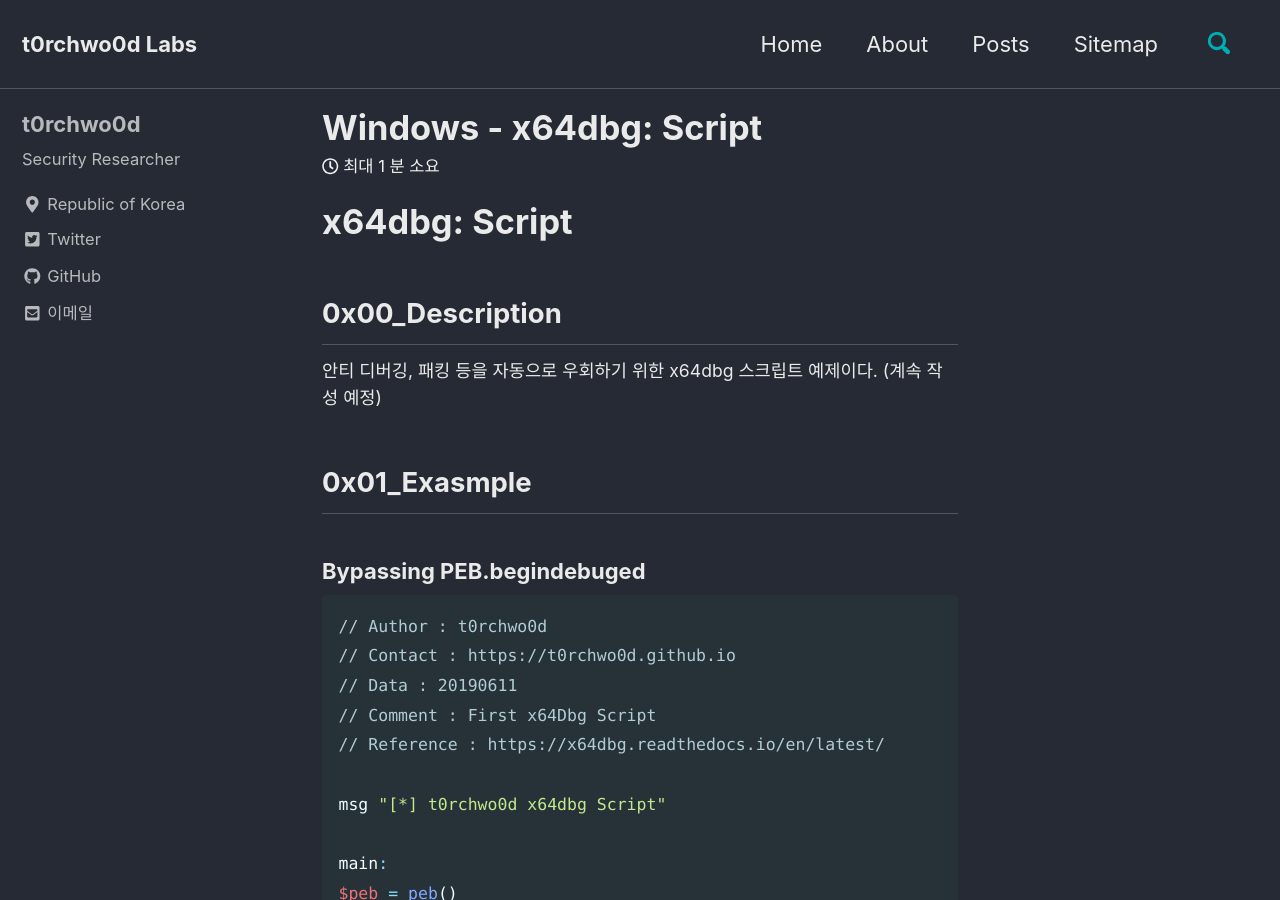
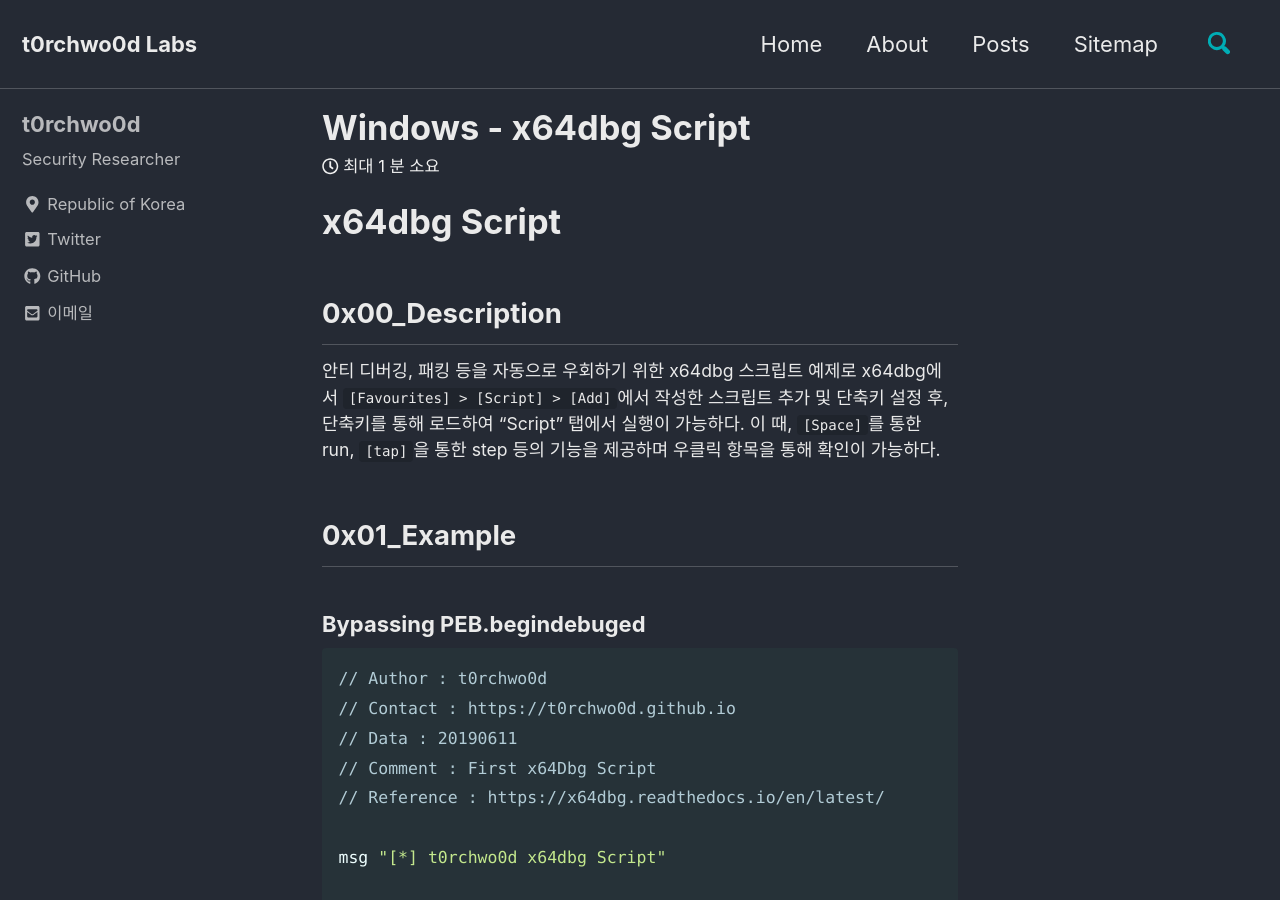
Before and after one commit to t0rchwo0d/t0rchwo0d.github.io, a Jekyll site: the page built from _posts/2019-06-11-Windows-x64dbg-Script.md, in a window 1280 px wide and 900 px high. Built offline with Jekyll 4.4.1, drawn with Linux system fonts in a browser that asks for light colours; cached includes are drawn as plain includes; nearby versions of some CDN libraries; comment, search, counter and statistics services are not loaded.

Commit message:
Update 2019-06-11-Windows-x64dbg-Script.md

````diff
--- a/_posts/2019-06-11-Windows-x64dbg-Script.md
+++ b/_posts/2019-06-11-Windows-x64dbg-Script.md
@@ -1,19 +1,19 @@
 ---
-title:  "Windows - x64dbg: Script"
+title:  "Windows - x64dbg Script"
 categories:
   - WINDOWS
 tags:
   - DEBUGGER
   - SCRIPT
 ---
-# x64dbg: Script
+# x64dbg Script
 ## 0x00_Description
-안티 디버깅, 패킹 등을 자동으로 우회하기 위한 x64dbg 스크립트 예제이다. (계속 작성 예정)
+안티 디버깅, 패킹 등을 자동으로 우회하기 위한 x64dbg 스크립트 예제로 x64dbg에서 `[Favourites] > [Script] > [Add]`에서 작성한 스크립트 추가 및 단축키 설정 후, 단축키를 통해 로드하여 "Script" 탭에서 실행이 가능하다.
+이 때, `[Space]`를 통한 run, `[tap]`을 통한 step 등의 기능을 제공하며 우클릭 항목을 통해 확인이 가능하다.
 
 
 
-## 0x01_Exasmple
-
+## 0x01_Example
 ### Bypassing PEB.begindebuged
 
 ```php
````
